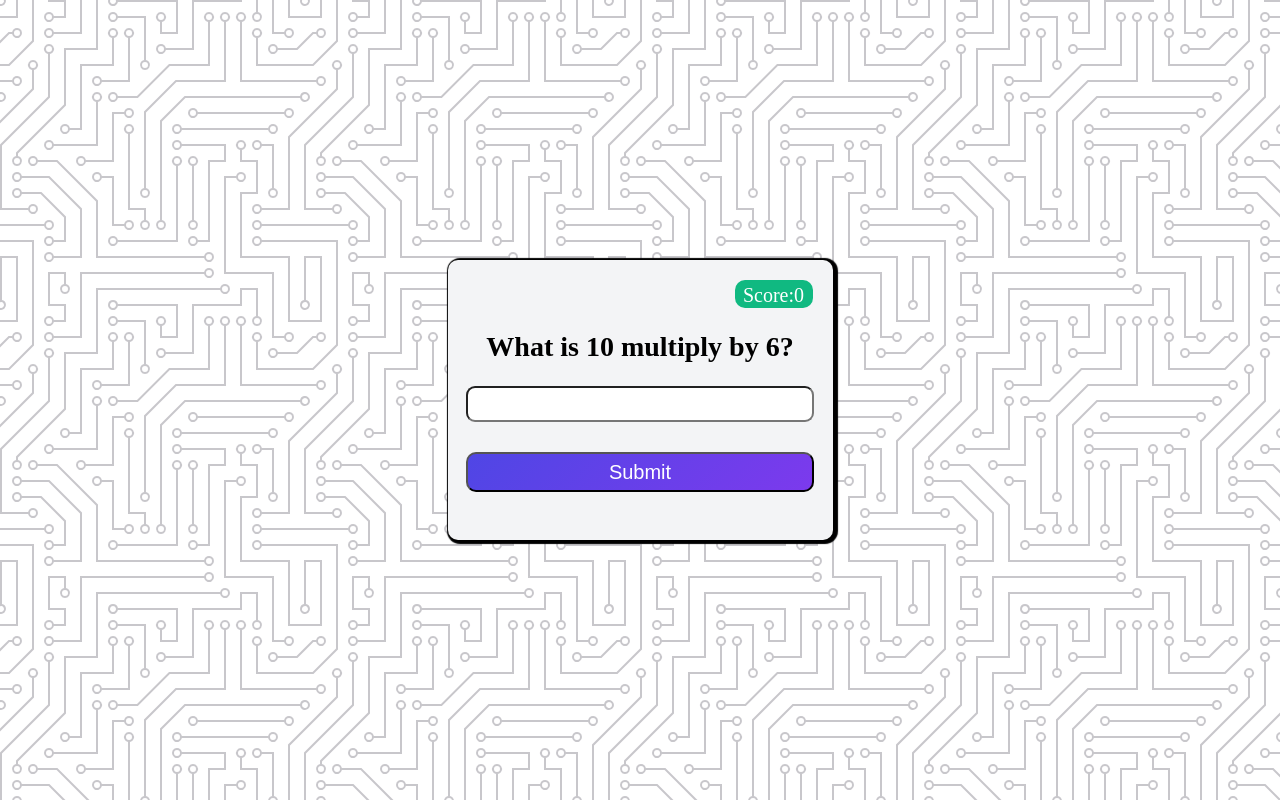
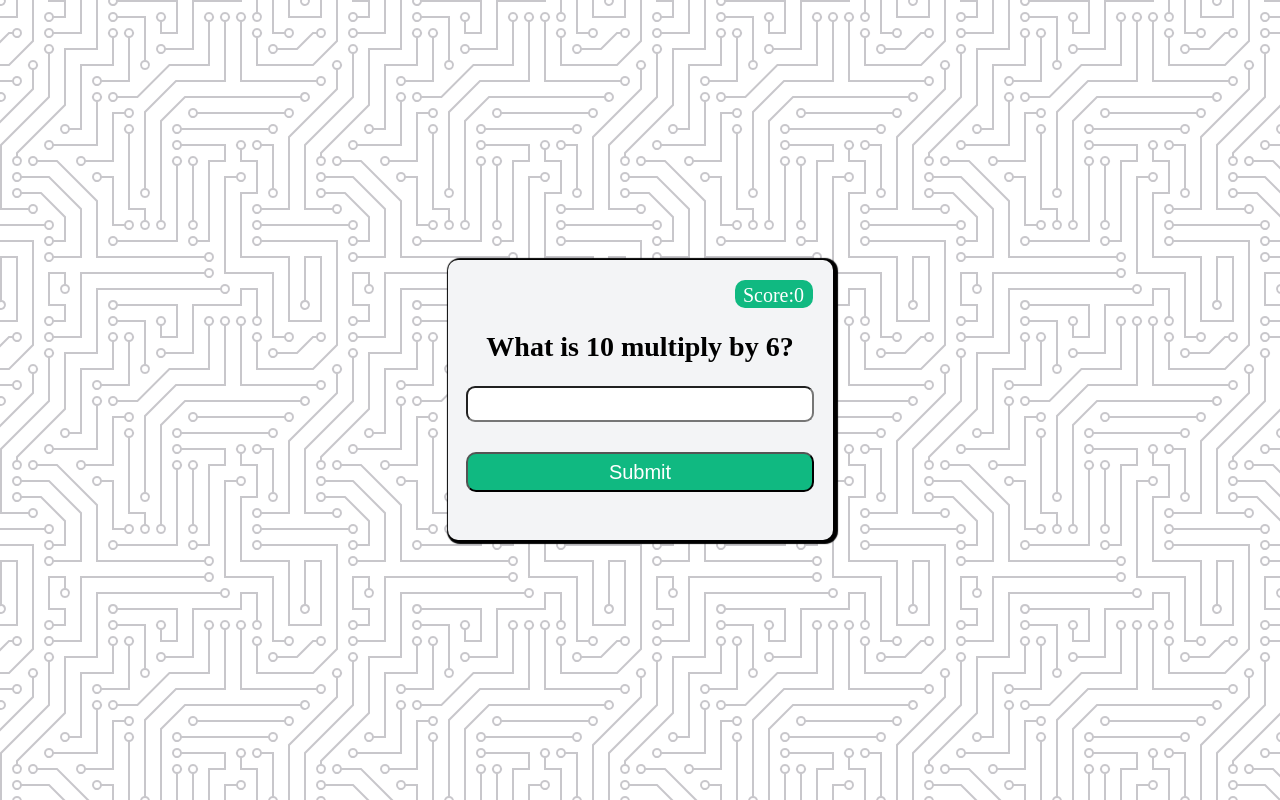
Before and after one commit to Emmanuelanyanime/quetion, a plain HTML site: page index.html in a window 1280 px wide. Drawn offline with Linux system fonts and the light colour scheme.

Commit message:
Update quetion.css

```diff
--- a/quetion.css
+++ b/quetion.css
@@ -50,7 +50,7 @@ input[type="submit"]{
     border-radius: 10px;
     color: white;
     font-size: 20px;
-    background: linear-gradient(135deg,#4f46e5 0%,#7c3aed 100%);
+   background-color: #10B981;
 
 }
 #submit:hover{
```
